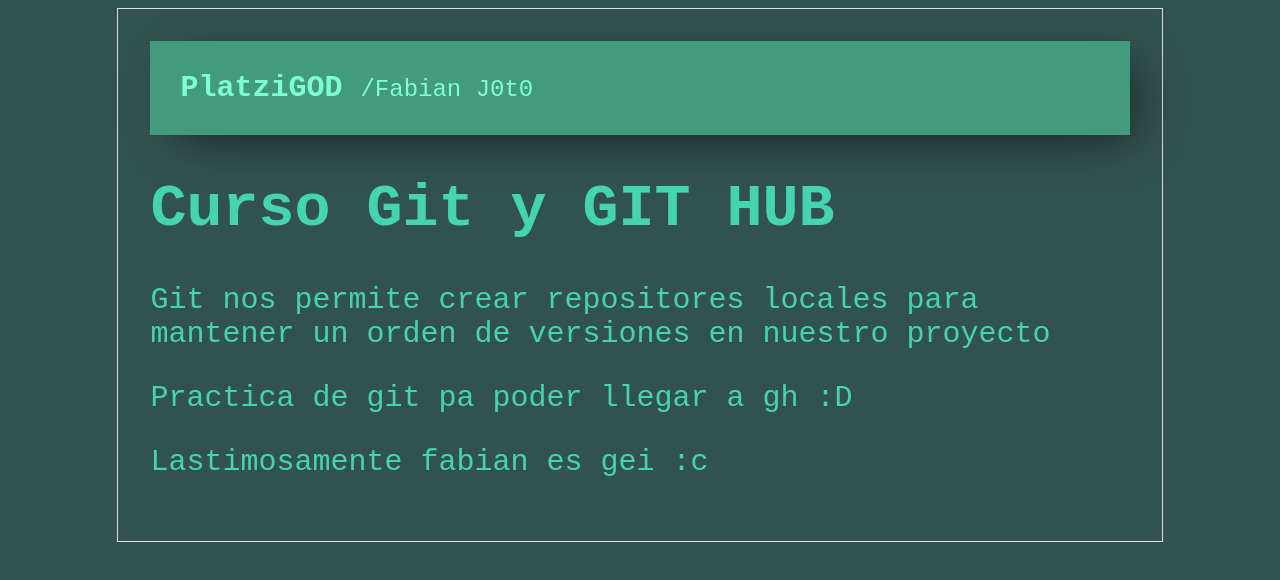
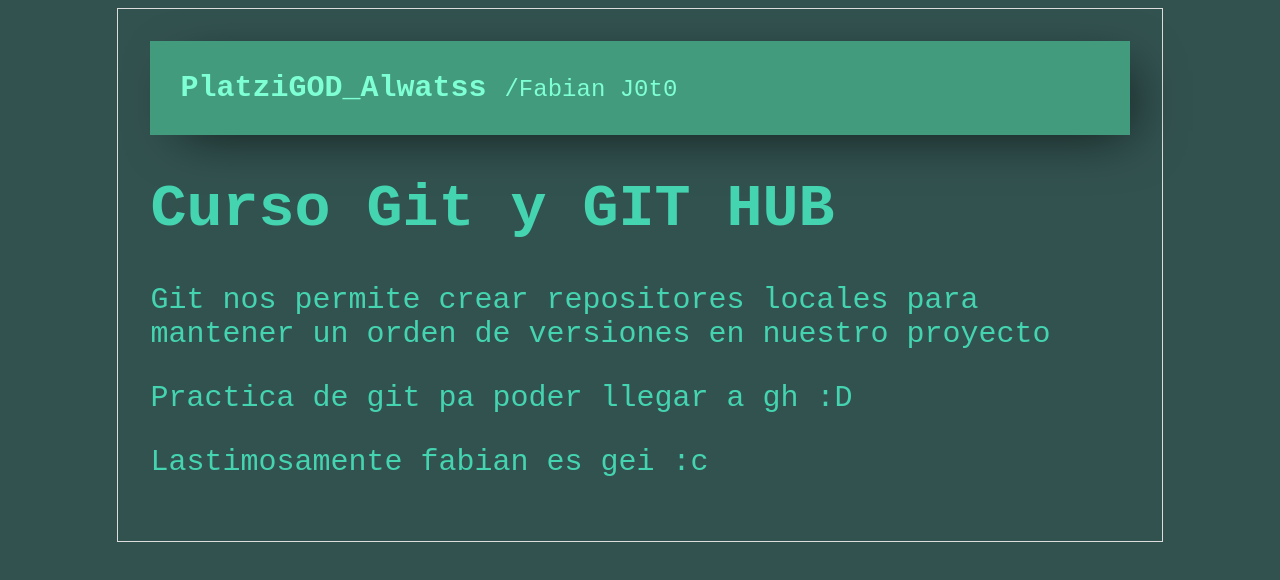
Before and after one commit to Eugenioand18/NewHyperblog, a plain HTML site: page index.html in a window 1280 px wide. Drawn offline with Linux system fonts and the light colour scheme.

Commit message:
Una version nueva :D

```diff
--- a/index.html
+++ b/index.html
@@ -12,7 +12,7 @@
     <div id="container">
     <div id="post">
         <div id=cabecera>
-            PlatziGOD
+            PlatziGOD_Alwatss
             <span id="tag"> /Fabian J0t0
 
             </span>
```
